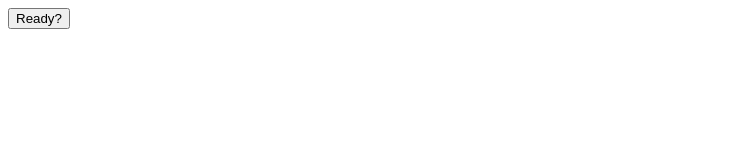
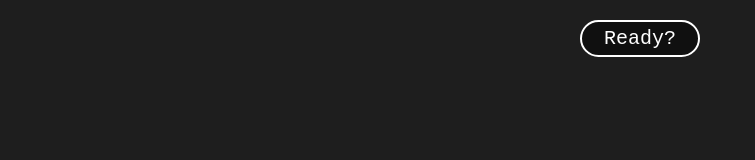
Before and after one commit to PsYk3s/Etch-a-sketch, a plain HTML site: page index.html in a window 1280 px wide. Shown: the whole page, without its empty margins (0-755 px from the left). Drawn offline with Linux system fonts and the light colour scheme.

Commit message:
Restyled to a better visual style

```diff
--- a/index.html
+++ b/index.html
@@ -9,11 +9,11 @@
 </head>
 
 <body>
+    <div id="above-container">
+        <button id="startButton">Ready?</button>
+    </div>
     <div id="container">
 
-    </div>
-    <div id="below-container">
-        <button id="startButton">Ready?</button>
     </div>
 </body>
 
--- a/script.js
+++ b/script.js
@@ -4,6 +4,7 @@ const startButton = document.getElementById("startButton")
 let grid;
 
 startButton.addEventListener('click', () => {
+    container.innerText = ""
     grid = Math.min(gridSize(), 100);
     for (let i = 0; i < grid; i++) {
         for (let j = 0; j < grid; j++) {
@@ -13,6 +14,7 @@ startButton.addEventListener('click', () => {
             block.style.width = "calc(100% /" + grid + ")"
         }
     }
+    startButton.innerText = "Reset?"
 })
 
 function gridSize() {
--- a/style.css
+++ b/style.css
@@ -1,3 +1,7 @@
+body {
+    background: #1e1e1e;
+}
+
 #container {
     max-width: 800px ;
     margin: auto;
@@ -6,7 +10,23 @@
 }
 
 .block-item {
-    box-shadow:0px 0px 0px 1px #ffffff inset;
-    background:#fafafa;
+    box-shadow:0px 0px 0px 1px #f9f9f9 inset;
+    background:#ffffff;
     aspect-ratio: 1;
 }
+
+#startButton {
+    background: #101010;
+    border: 2px solid #ffffff;
+    padding: 5px 22px;
+    color: #ffffff;
+    font-family: monospace;
+    font-size: 20px;
+    border-radius: 20px;
+    cursor: pointer;
+}
+
+#above-container {
+    text-align: center;
+    margin: 20px 0px;
+}
```
